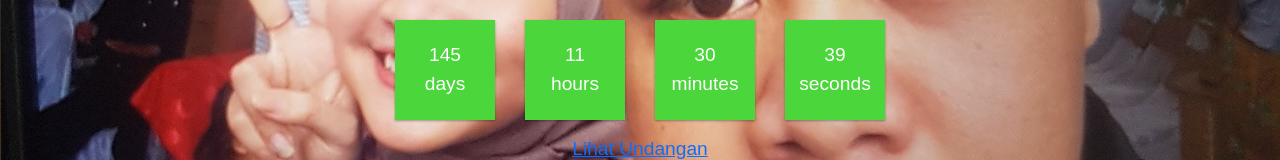
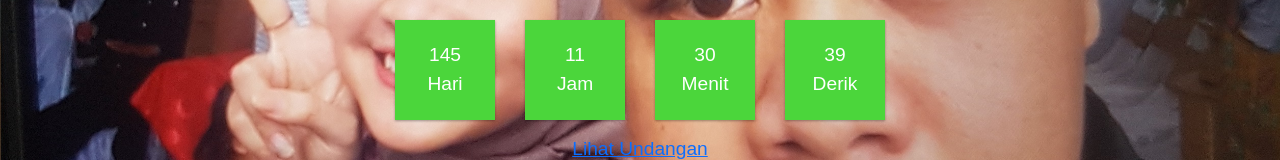
Before and after one commit to damartempe/damartempe.github.io, a plain HTML site: page index.html in a window 1280 px wide. Shown: the part 362-522 px from the top of the page. Drawn offline with nearby package versions, Linux system fonts and the light colour scheme.

Commit message:
Update index.html

```diff
--- a/index.html
+++ b/index.html
@@ -73,10 +73,10 @@
             minutes: 0, // Default is 0 [0-59] integer
             seconds: 0, // Default is 0 [0-59] integer
             words: { //words displayed into the countdown
-                Hari: { singular: 'day', plural: 'days' },
-                Jam: { singular: 'hour', plural: 'hours' },
-                Menit: { singular: 'minute', plural: 'minutes' },
-                Detik: { singular: 'second', plural: 'seconds' }
+                days: { singular: 'Hari', plural: 'Hari' },
+                hours: { singular: 'Jam', plural: 'Jam' },
+                minutes: { singular: 'Menit', plural: 'Menit' },
+                seconds: { singular: 'Detik', plural: 'Derik' }
 
             },
             plural: true, //use plurals
```
